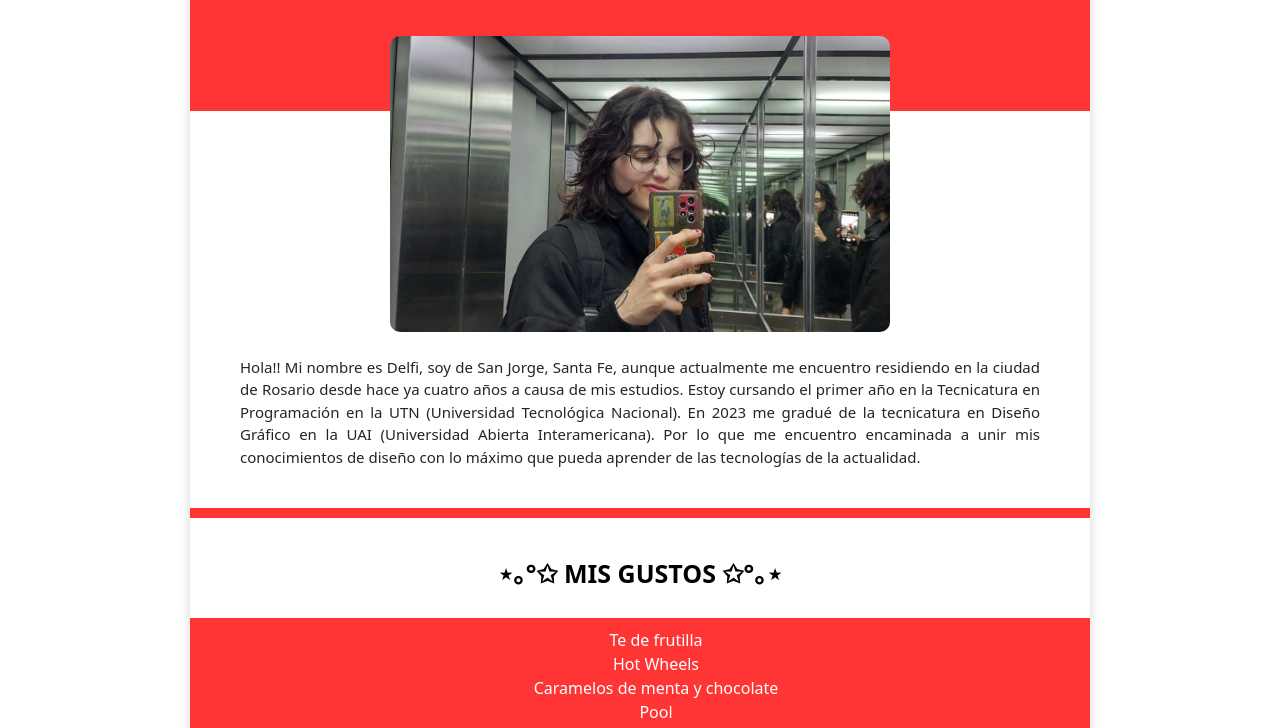
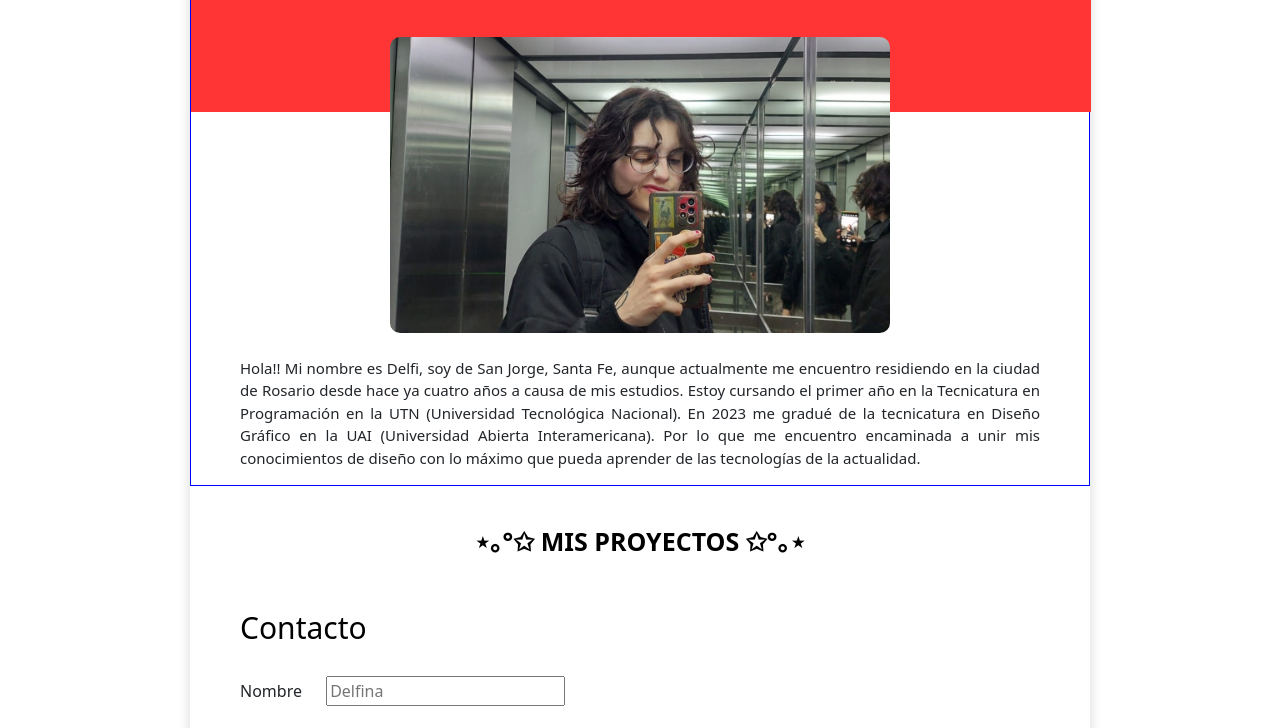
Before and after one commit to vrldelfi/Porftolio, a plain HTML site: page index.html in a window 1280 px wide. Shown: the part 209-937 px from the top of the page. Drawn offline with nearby package versions, Linux system fonts and the light colour scheme.

Commit message:
cambios-17-11

```diff
--- a/index.html
+++ b/index.html
@@ -24,7 +24,8 @@
           aria-controls="offcanvasNavbar" aria-label="Toggle navigation">
           <span class="navbar-toggler-icon"></span>
         </button>
-        <div class="offcanvas offcanvas-start" tabindex="-1" id="offcanvasNavbar" aria-labelledby="offcanvasNavbarLabel">
+        <div class="offcanvas offcanvas-start" tabindex="-1" id="offcanvasNavbar"
+          aria-labelledby="offcanvasNavbarLabel">
           <div class="offcanvas-header">
             <button type="button" class="btn-close" data-bs-dismiss="offcanvas" aria-label="Close"></button>
           </div>
@@ -51,6 +52,7 @@
   </header>
 
   <div class="cuerpo">
+    <div class="container-descripcion">
       <div class="bloque-color"></div>
       <div class="div-yo">
         <h1 class="h1-delfina"> ☆ DELFINA VARELA ☆</h1>
@@ -60,20 +62,20 @@
         <p class="introduccion">Hola!! Mi nombre es Delfi, soy de San Jorge, Santa Fe, aunque actualmente me encuentro
           residiendo en la ciudad de Rosario desde hace ya cuatro años a causa de mis estudios. Estoy cursando el primer
           año en la Tecnicatura en Programación en la UTN (Universidad Tecnológica Nacional). En 2023 me gradué de la
-        tecnicatura en Diseño Gráfico en la UAI (Universidad Abierta Interamericana). Por lo que me encuentro encaminada
+          tecnicatura en Diseño Gráfico en la UAI (Universidad Abierta Interamericana). Por lo que me encuentro
+          encaminada
           a unir mis conocimientos de diseño con lo máximo que pueda aprender de las tecnologías de la actualidad. </p>
+      </div>
+    </div>
+    <div class="container-proyectos">
+    <h2 class="mis-proyectos"> ⋆｡°✩ MIS PROYECTOS ✩°｡⋆ </h2>
+      <div class="container-cada-proyecto">
+        <div id="proyecto">
+          <img src="" alt="">
+        </div>
 
       </div>
-    <br>
-    <div class="div-medio"></div>
-    <h2 class="mis-gustos"> ⋆｡°✩ MIS GUSTOS ✩°｡⋆ </h2>
-    <ul class="ul-lista-gustos">
-      <li>Te de frutilla</li>
-      <li>Hot Wheels</li>
-      <li>Caramelos de menta y chocolate</li>
-      <li>Pool</li>
-    </ul>
-    <br>
+  </div>
     <div class="div-yo2">
       <h1 class="contacto"> Contacto </h1>
       <form>
@@ -100,7 +102,8 @@
         <br>
         <div class="form-mensaje">
           <label for="mensaje" class="form-label">Escribe aquí tu mensaje</label>
-          <textarea class="form-control" id="mensaje" rows="3" placeholder="Hola! Me gustaría hacerte una consulta..."></textarea>
+          <textarea class="form-control" id="mensaje" rows="3"
+            placeholder="Hola! Me gustaría hacerte una consulta..."></textarea>
         </div>
         <br>
         <button type="submit" class="form-button"> Enviar</button>
--- a/styles.css
+++ b/styles.css
@@ -87,6 +87,9 @@ html {
     border-top-left-radius: 15px;
     border-top-right-radius: 15px;
 }
+.container-descripcion{
+    border: 1px solid blue;
+}
 .div-yo{
     margin-top: -200px;
     margin-left: auto;
@@ -128,7 +131,7 @@ hr{
     margin-right: auto;
     background-color: #ff3535;
 }
-.mis-gustos{
+.mis-proyectos{
     color: black;
     font-size: 25px;
     font-weight: bolder;
```
Lines whose indentation alone changed are shown as unchanged.
